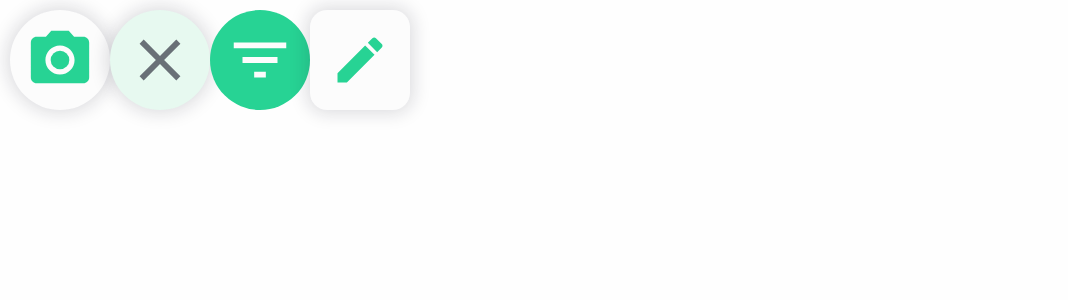
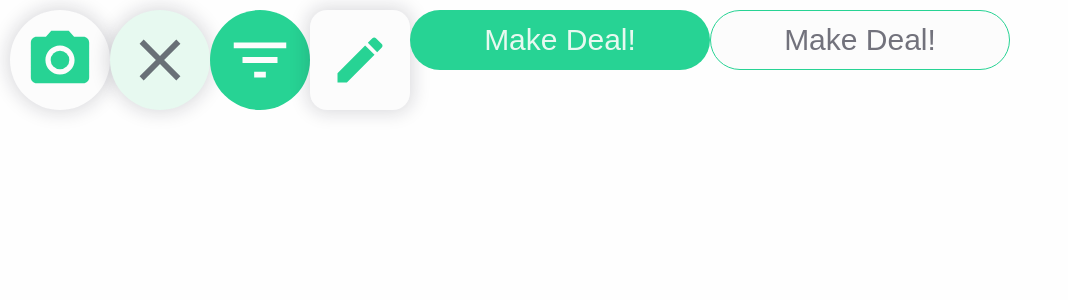
Before and after one commit to platzimaster-wedeal/wefront, a React app: page /draw in a window 1280 px wide. Shown: the top 300 px of the page, without its empty margins (0-1068 px from the left). Built offline with nearby package versions, Linux system fonts and the light colour scheme.

Commit message:
[♻️ REFACTOR] Button component added

```diff
--- /dev/null
+++ b/src/assets/styles/components/Buttons/Button.scss
@@ -0,0 +1,31 @@
+@import '../../partials/colors.scss';
+@import '../../partials/fonts.scss';
+@import '../../FontSize.scss';
+
+.button {
+    height: 60px;
+    width: 300px;
+    border-radius: 30px;
+    @include font-size(30px)
+}
+
+.button__primary {
+    background-color: $color-primary;
+    color: $color-white;
+    transition: .2s;
+    &:hover {
+        border: 1px solid $color-primary;
+        background-color: $color-background;
+        color: $color-black-60;
+    }
+}
+.button__secondary {
+    border: 1px solid $color-primary;
+    background-color: $color-background;
+    color: $color-black-60;
+    transition: .2s;
+    &:hover {
+        background-color: $color-primary;
+        color: $color-white;
+    }
+}
--- /dev/null
+++ b/src/components/Buttons/Button.jsx
@@ -0,0 +1,12 @@
+import React from "react";
+import "../../assets/styles/components/Buttons/Button.scss";
+
+const Button = ({ children, active = false }) => {
+ return active ? (
+  <button className="button button__primary">{children}</button>
+ ) : (
+  <button className="button button__secondary">{children}</button>
+ );
+};
+
+export default Button;
--- a/src/components/Buttons/SmallButtonSA.jsx
+++ b/src/components/Buttons/SmallButtonSA.jsx
@@ -12,7 +12,9 @@ const buttonSize = (width, height, fontSize) => {
 const SmallButtonSA = ({ icon, width, height, fontSize }) => {
  const MdIcon = icon;
  return (
-  <button className="button-actionSA" style={buttonSize(width, height, fontSize)}>
+  <button
+   className="button-actionSA"
+   style={buttonSize(width, height, fontSize)}>
    <MdIcon />
   </button>
  );
--- a/src/container/Draw.js
+++ b/src/container/Draw.js
@@ -3,6 +3,7 @@ import { MdCameraAlt, MdClose, MdFilterList, MdModeEdit } from "react-icons/md";
 import SmallButtonCA from "../components/Buttons/SmallButtonCA";
 import SmallButtonSA from "../components/Buttons/SmallButtonSA";
 import ButtonAction from "../components/Buttons/ButtonAction";
+import Button from "../components/Buttons/Button";
 import "../assets/styles/components/Draw/Draw.scss";
 
 const Draw = () => {
@@ -15,8 +16,15 @@ const Draw = () => {
     closeBtn={false}
    />
    <SmallButtonCA icon={MdClose} width="100px" height="100px" closeBtn />
-   <ButtonAction icon={MdFilterList} width="100px" height="100px"  />
-   <SmallButtonSA icon={MdModeEdit} width="100px" height="100px" fontSize='60px'  />
+   <ButtonAction icon={MdFilterList} width="100px" height="100px" />
+   <SmallButtonSA
+    icon={MdModeEdit}
+    width="100px"
+    height="100px"
+    fontSize="60px"
+   />
+   <Button active>Make Deal!</Button>
+   <Button>Make Deal!</Button>
   </div>
  );
 };
```
